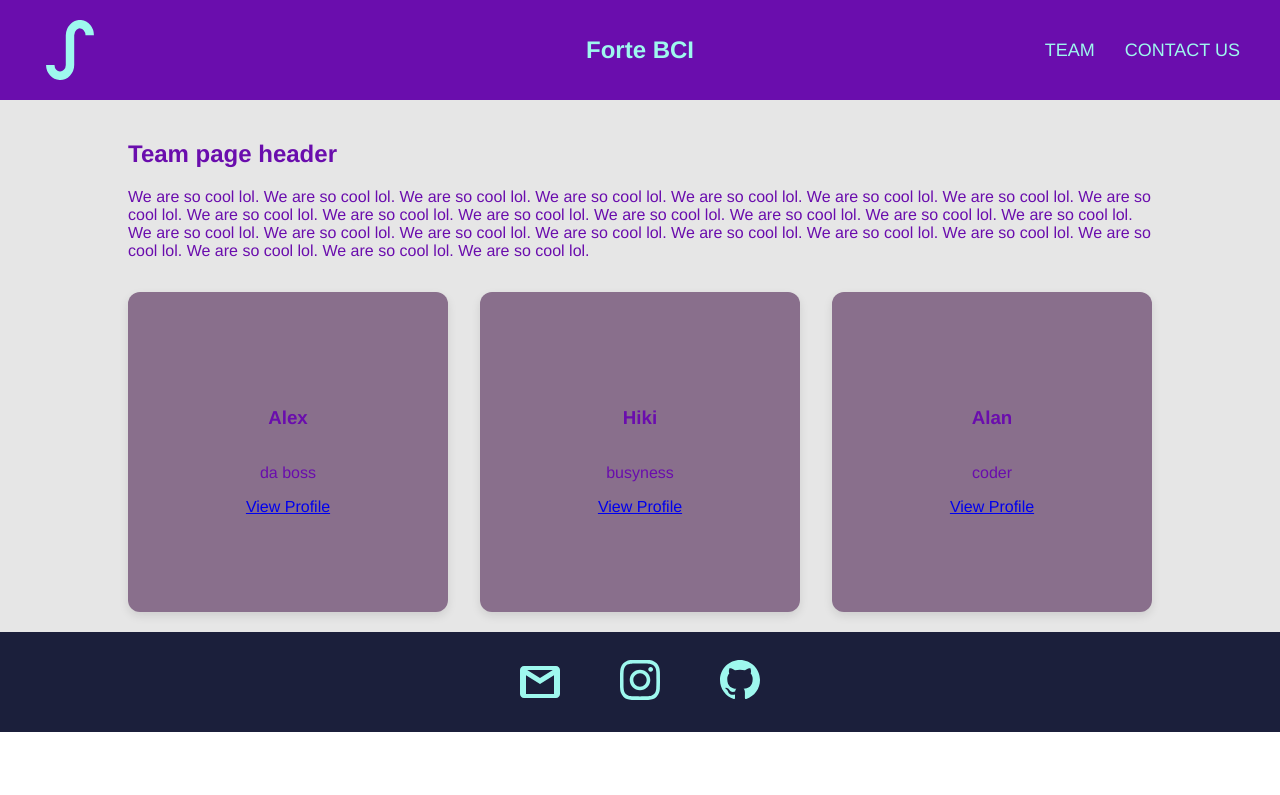
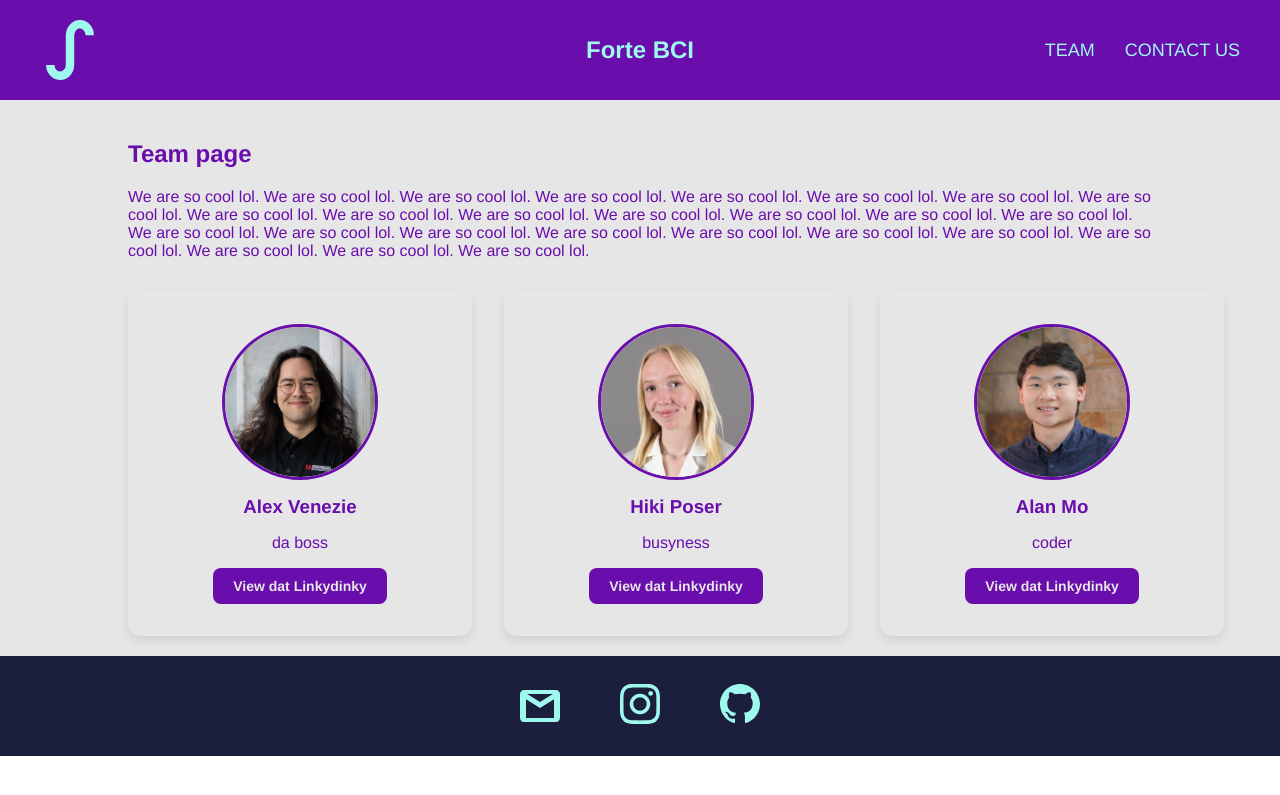
Before and after one commit to ForteBCI/fortebci.github.io, a Jekyll site: the page built from docs/team.html, in a window 1280 px wide. Shown: the top 795 px of the page. Built offline with Jekyll 4.4.1, drawn with Linux system fonts in a browser that asks for light colours.

Commit message:
update team page

```diff
--- a/docs/customMain.css
+++ b/docs/customMain.css
@@ -114,7 +114,7 @@
 }
 
 .team-member {
-    background-color: #896f8c;
+    background-color: var(--color-gray);
     padding: 1.5rem;
     border-radius: 12px;
     box-shadow: 0 4px 10px rgba(0, 0, 0, 0.1);
@@ -125,6 +125,37 @@
     align-items: center;
 }
 
+.team-photo {
+    width: 150px;
+    height: 150px;
+    border-radius: 50%;
+    object-fit: cover;
+    margin: 0;
+    border: 3px solid var(--color-purple);
+}
+
+.btn {
+    display: inline-block;
+    padding: 10px 20px;
+    background-color: var(--color-purple);
+    color: var(--color-gray);
+    text-decoration: none;
+    border-radius: 8px;
+    font-weight: bold;
+    font-size: 14px;
+    transition: background-color 0.3s ease;
+}
+
+.btn:hover {
+    background-color: var(--color-bright-pink);
+    color: var(--color-ice-blue);
+}
+.team-member h3,
+.team-member p,
+.team-member .btn,
+.team-photo {
+  margin: 0.5rem;
+}
 
 /* Footer Styling */
 footer {
--- a/docs/team.html
+++ b/docs/team.html
@@ -5,7 +5,7 @@
 ---
 <section>
   <div>
-    <h1>Team page header</h1>
+    <h1>Team page</h1>
     <p>We are so cool lol. We are so cool lol. We are so cool lol. We are so cool lol. We are so cool lol. We are so
       cool lol. We are so cool lol. We are so cool lol. We are so cool lol. We are so cool lol. We are so cool lol. We
       are so cool lol. We are so cool lol. We are so cool lol. We are so cool lol. We are so cool lol. We are so cool
@@ -16,20 +16,26 @@
   <div class="team-container">
     <div class="team-grid">
       <div class="team-member">
-        <h3>Alex</h3>
+        <img src="/media/alex.jpg" alt="Alex Venezie" class="team-photo">
+        <h3>Alex Venezie</h3>
         <p>da boss</p>
-        <a href="#">View Profile</a>
+        <a href="https://www.linkedin.com/in/alexandervenezie/" class="btn">View dat Linkydinky</a>
       </div>
+
       <div class="team-member">
-        <h3>Hiki</h3>
+        <img src="/media/hiki.jpg" alt="Hiki Poser" class="team-photo">
+        <h3>Hiki Poser</h3>
         <p>busyness</p>
-        <a href="#">View Profile</a>
+        <a href="https://www.linkedin.com/in/henrikeposer/" class="btn">View dat Linkydinky</a>
       </div>
+
       <div class="team-member">
-        <h3>Alan</h3>
+        <img src="/media/alan.jpg" alt="Alan Mo" class="team-photo">
+        <h3>Alan Mo</h3>
         <p>coder</p>
-        <a href="#">View Profile</a>
+        <a href="https://www.linkedin.com/in/alan-m-553b45213/" class="btn">View dat Linkydinky</a>
       </div>
+
     </div>
   </div>
 </section>
```
Also changed, not shown: docs/media/alan.jpg (added), docs/media/alex.jpg (added), docs/media/hiki.jpg (added).
